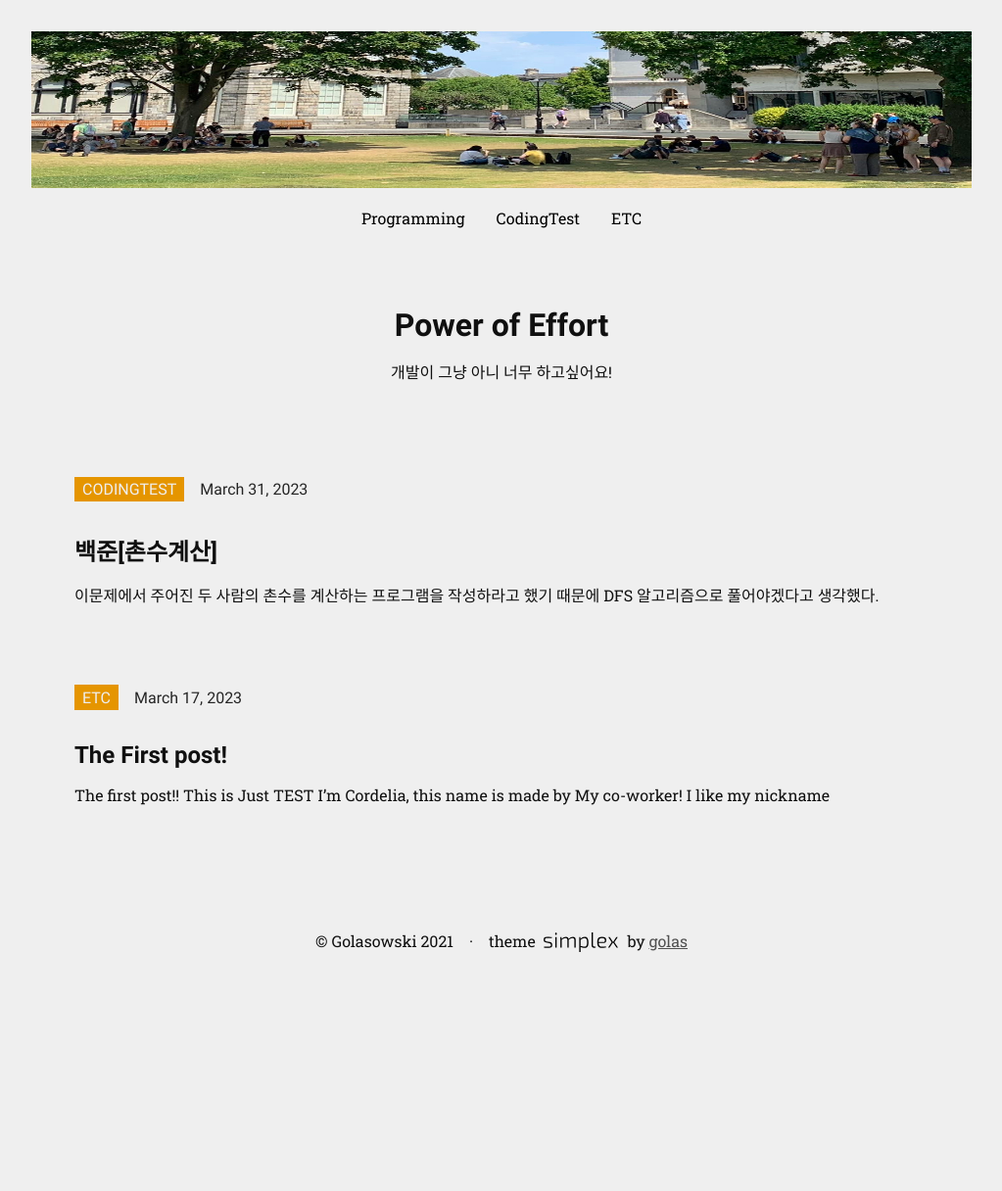
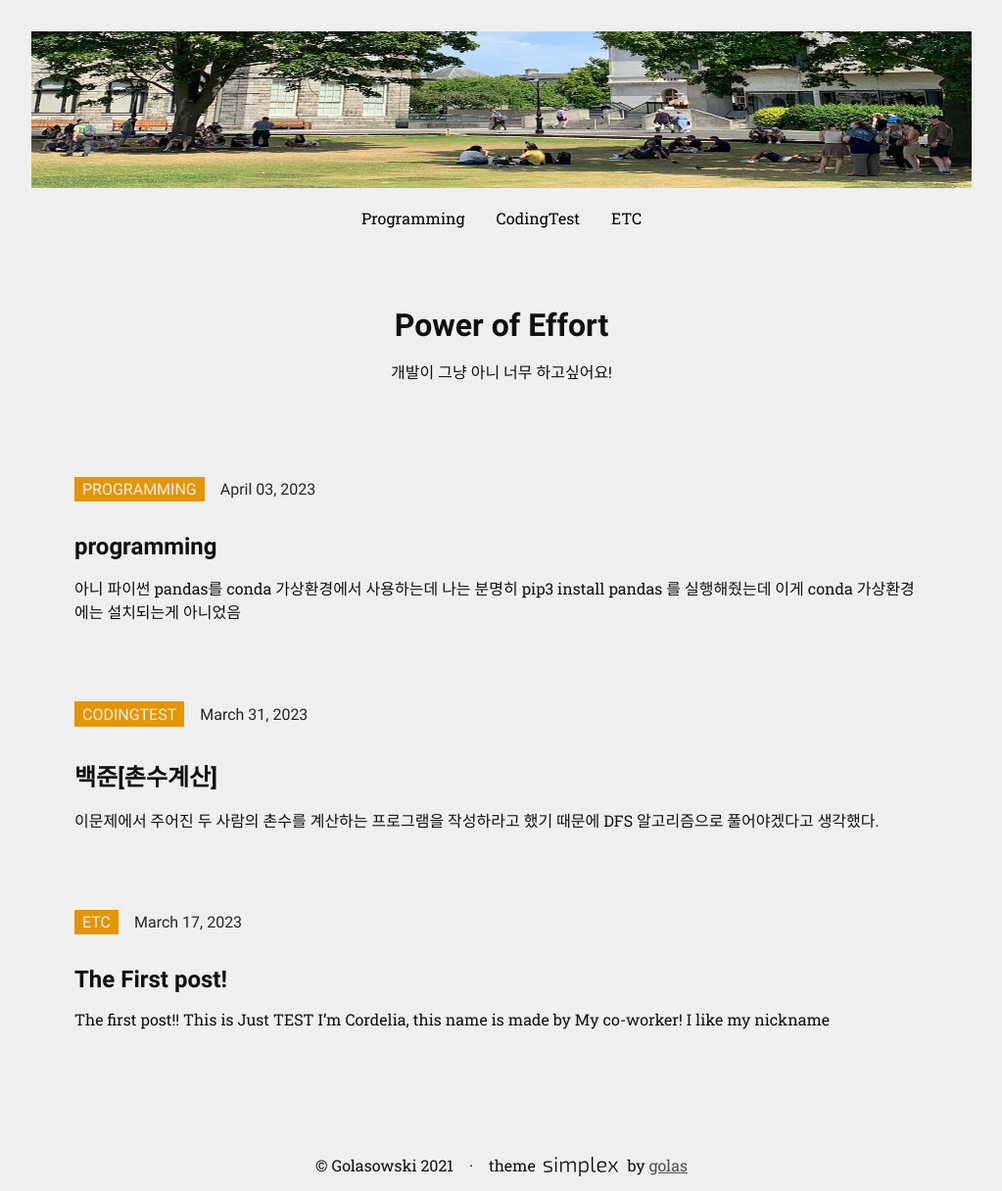
Before and after one commit to Sunjung-Dev/sunjung-dev.github.io, a Jekyll site: the page built from index.markdown, in a window 1280 px wide. Shown: the whole page at 98% size, without its empty margins (128-1151 px from the left). Built offline with Jekyll 4.4.1, drawn with Linux system fonts in a browser that asks for light colours; before the commit the page ends 987 px from its top, so only the background shows below that; part of the change alters nothing that is shown.

Commit message:
add python

````diff
--- a/_posts/2023-04-01-2644.markdown
+++ b/_posts/2023-04-01-2644.markdown
@@ -7,8 +7,84 @@ category: CodingTest
 
 이문제에서 주어진 두 사람의 촌수를 계산하는 프로그램을 작성하라고 했기 때문에 DFS 알고리즘으로 풀어야겠다고 생각했다.
 
-실버2는 처음 풀어보긴 하는데 생각보다 쉽게 풀리는듯(?) 했으나 역시나 막혀버렸다 ... :+1:
+실버2는 처음 풀어보긴 하는데 생각보다 쉽게 풀리는듯(?) 했으나 역시나 막혀버렸다 ... :sweat:
 
+<br/>
+<br/>
+
+## DFS (깊이 우선 탐색)
+
+말 그대로 깊은 부분을 우선적으로 탐색하는 알고리즘
+- 보통 재귀함수를 사용해서 구현함
+> ### 그래프
+> - 다수의 노드를 방문하는 것
+> - 노드(정점), 간선
+> - <span style="color:red">인접 행렬</span>: 2차원 배열로, 그래프의 연결 관계를 표현하는 방식
+>   - 2차원 배열에 각 노드가 연결된 형태 -> 파이썬에서 2차원 리스트로 구현할 수 있음!
+>   - 연결이 안되어 있는 노드끼리는 무한의 비용이라고 작성(INF)
+> - <span style="color:red">인접 리스트</span>: 리스트로 그래프의 연결 관계를 표현하는 방식
+>   - 모든 노드에 연결된 노드에 대한 정보를 차례대로 연결하여 저장
+>    - 연결 리스트 사용
+>    - 연결된 정보만 저장하기 때문에 메모리를 효율적으로 사용함
+>    - 특정한 두 노드가 연결되어 있는지에 대한 정보를 얻는 속도가 느림, 하나하나 다 확인해야 하기 때문에
+
+### DFS의 작동 방식
+특정한 경로로 탐색하다가 특정한 상황에서 최대한 깊숙이 들어가서 노드를 방문한 후 다시 돌아가 다른 경로로 탐색하는 알고리즘
+> 1. 탐색 시작 노드를 스택에 삽입하고 방문 처리를 함.
+> 2. 스택의 최상단 노드에 방문하지 않은 인접 노드가 잇으면 그 인접 노드를 스택에 넣고 방문 처리를 함. 방문하지 않은 인접 노드가 없으면 스택에서 최상단 노드를 꺼냄.
+> 3. 2번의 과정을 더 이상 수행할 수 없을때까지 반복.
+
+정리해보면
+시작점에서 더이상 갈 수 없을 때까지 탐색하고, 더 갈 곳이 없다면 이전의 경로로 되돌아감.
+<br/>
+<br/>
+
+-----
+<br>
+
+
+
+- 재귀함수
+
+    -> 재귀의 최대 깊이를 초과했다는 내용의 메시지 발생할 수 있음 ( 호출 횟수 제한이 잇음))
+
+        RecursionError: maximum recursion depth exceeded while pickling an object
+
+    - 프랙털 이미지를 출력하는 프로그램, 팩토리얼
+    - 종료 조건이 무조건 필요함
+        - 스택 자료 구조를 이용
+            - 가장 마지막에 호출한 함수가 먼저 수행을 끝내야 그 앞의 함수 호출이 종료됨
+
+    - 코드의 간결성을 확인할 수 있음
+
+<br/>
+<br/>
+
+-------
+
+<br/>
+나는 재귀함수를 정말 잘 못쓰는 것 같아서 dfs를 구현할때 최대한 재귀함수를 사용해보려고 한다. :wink:
+
+
+<br/>
 ### 1차 도전
+<br/>
+
+### dfs 함수
+먼저 dfs 함수를 구현해줬다.
+relation_list에
+```py
+def dfs(relation_list, root_node, visited=[], result=[]):
+    visited.append(root_node)
+    for i in range(len(relation_list)):
+        if relation_list[i][0] == root_node:
+            if relation_list[i][1] not in visited:
+                dfs(relation_list, relation_list[i][1], visited, result)
+    print("kkk")
+    print(result)
+    return visited
+```
+
+
 
 <script src="https://gist.github.com/Sunjung-Dev/8b02bdea041dedab27466d34499ae1b5.js"></script>
--- /dev/null
+++ b/_posts/2023-04-04-python-error.md
@@ -0,0 +1,12 @@
+---
+layout: post
+title:  programming
+date:   2023-04-04 00:30:36 +0900
+category: Programming
+---
+
+아니 파이썬 pandas를 conda 가상환경에서 사용하는데 나는 분명히
+pip3 install pandas
+를 실행해줬는데 이게 conda 가상환경에는 설치되는게 아니었음
+
+conda install pandas
````
